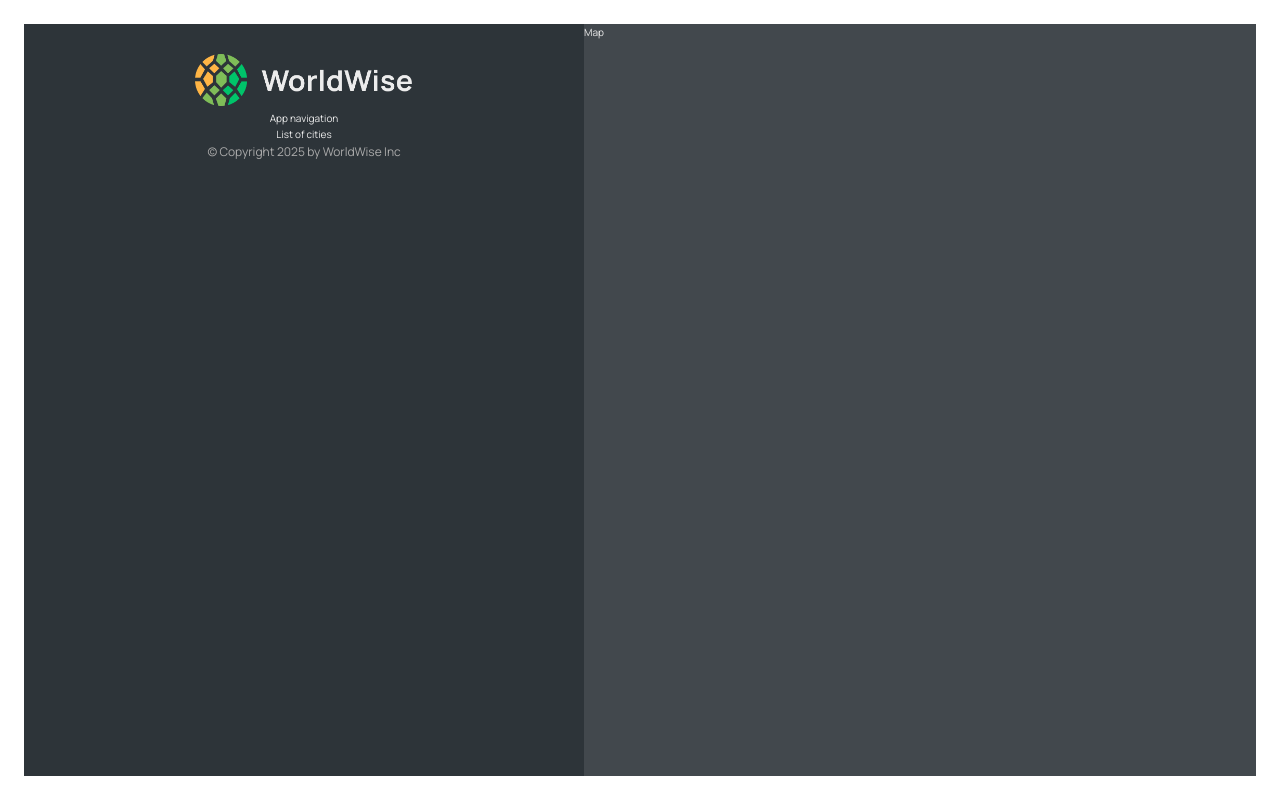
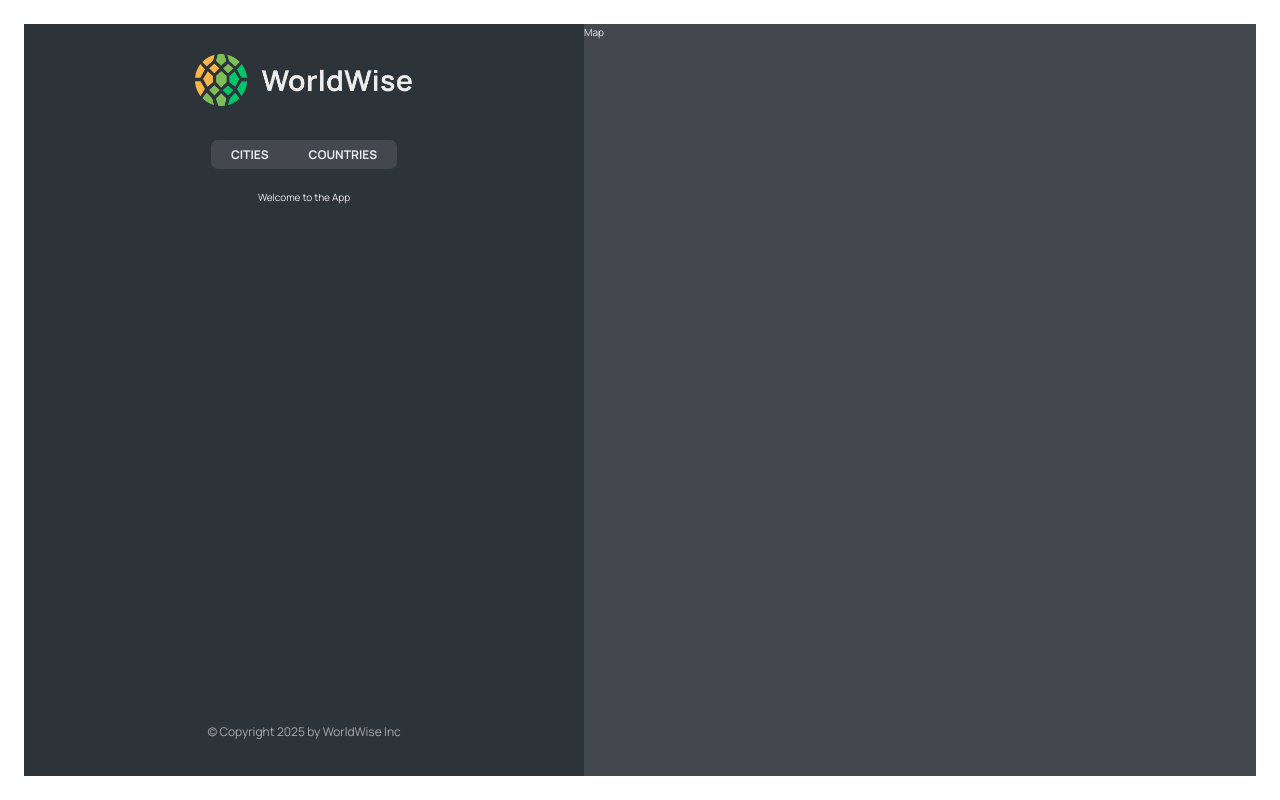
Before and after one commit to techtee19/worldwise, a React (Vite) app: page /app in a window 1280 px wide. Built offline with nearby package versions, Linux system fonts and the light colour scheme.

Commit message:
Enhance routing and navigation structure in the app; add nested routes for app layout and improve footer component structure.

```diff
--- a/src/App.jsx
+++ b/src/App.jsx
@@ -14,7 +14,13 @@
         <Route path="product" element={<Product />} />
         <Route path="pricing" element={<Pricing />} />
         <Route path="/login" element={<Login />} />
-        <Route path="app" element={<AppLayout />} />
+        <Route path="app" element={<AppLayout />}>
+          <Route index element={<p>Welcome to the App</p>} />
+          <Route path="cities" element={<p>Cities</p>} />
+          <Route path="countries" element={<p>Countries</p>} />
+          <Route path="form" element={<p>Form</p>} />
+        </Route>
+        v
         <Route path="*" element={<PageNotFound />} />
       </Routes>
     </BrowserRouter>
--- a/src/components/AppNav.jsx
+++ b/src/components/AppNav.jsx
@@ -1,5 +1,19 @@
+import { NavLink } from "react-router-dom";
+import styles from "./AppNav.module.css";
+
 function AppNav() {
-  return <nav>App navigation</nav>;
+  return (
+    <nav className={styles.nav}>
+      <ul>
+        <li>
+          <NavLink to="cities">Cities</NavLink>
+        </li>
+        <li>
+          <NavLink to="countries">Countries</NavLink>
+        </li>
+      </ul>
+    </nav>
+  );
 }
 
 export default AppNav;
--- a/src/components/Footer.jsx
+++ b/src/components/Footer.jsx
@@ -2,12 +2,11 @@
 
 function Footer() {
   return (
-    <div>
-      <footer className={styles.footer}></footer>
+    <footer className={styles.footer}>
       <p className={styles.copyright}>
         &copy; Copyright {new Date().getFullYear()} by WorldWise Inc
       </p>
-    </div>
+    </footer>
   );
 }
 
--- a/src/components/Sidebar.jsx
+++ b/src/components/Sidebar.jsx
@@ -1,3 +1,4 @@
+import { Outlet } from "react-router-dom";
 import AppNav from "./AppNav";
 import Footer from "./Footer";
 import Logo from "./Logo";
@@ -9,7 +10,7 @@
       <Logo />
       <AppNav />
 
-      <p> List of cities</p>
+      <Outlet />
       <Footer />
     </div>
   );
--- a/src/pages/AppLayout.jsx
+++ b/src/pages/AppLayout.jsx
@@ -1,4 +1,4 @@
-import Map from "../components/Map";
+import Map from "../components/MAp";
 import Sidebar from "../components/Sidebar";
 import styles from "./AppLayout.module.css";
 
```
